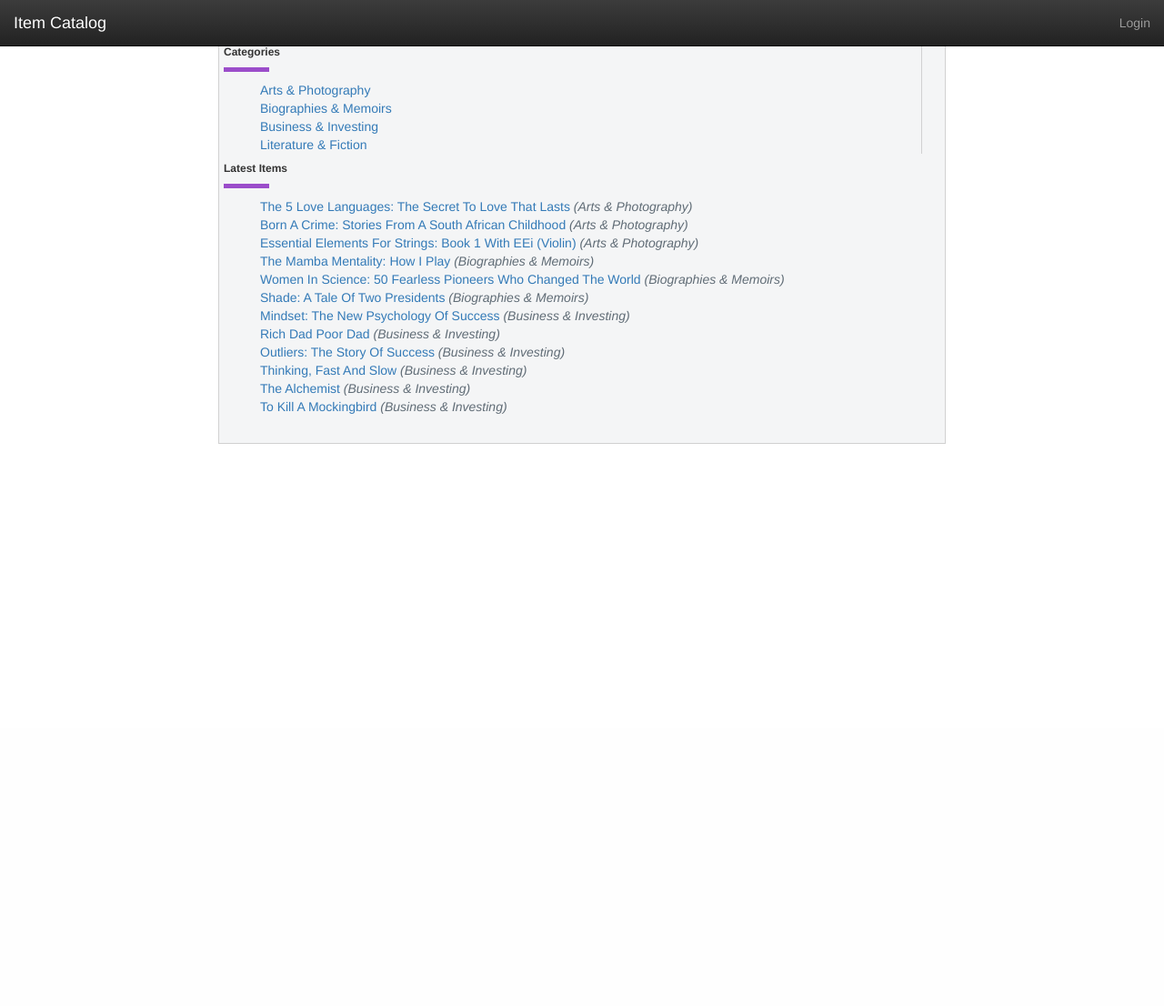
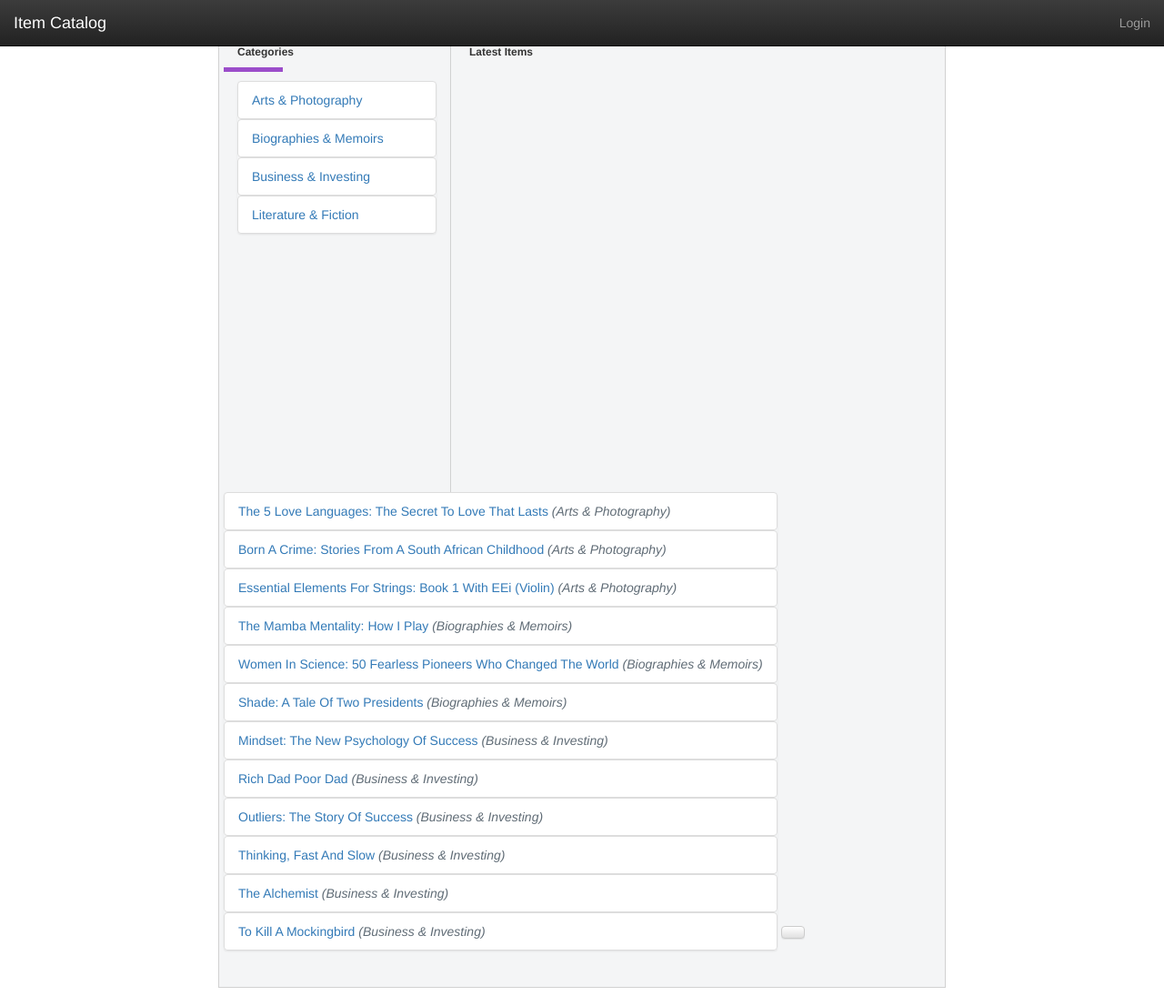
Before and after one commit to SudhanshuTiwari/Item-Catalog-App, a Flask app: page / in a window 1280 px wide. Shown: the whole page at 91% size. Before the commit the page ends 488 px from the top, so only its background shows below. Run offline with Flask 2, Linux system fonts and the light colour scheme; data comes from the database, SQL or seed files in the repository; parts of the project's set-up code (start-up, migrations or seed data) failed here and were passed over; some libraries are stand-ins or nearby versions.

Commit message:
updated Ui for default lanfing page for categaries, added bootstrap components

```diff
--- a/templates/categories.html
+++ b/templates/categories.html
@@ -3,16 +3,16 @@
 {% block content %}
 
 <div class="row">
-		<div class="categories column column-25">
+	<div class="col-sm-3 col-md-2 sidebar categories" style="min-width: 250px; min-height: 500px;">
 			<div class="categories__list">
 					<h6 class="list__header">
 						<span class="header__title">Categories</span>
 						<span class="header__bar"></span>
 					</h6>
-				<ul class="list__items">
+					<ul class="nav nav-sidebar list__items list-group">
 						{% for category in categories %}
 							<a href="{{url_for('showCategory', catalog_id = category.id )}}">
-							<li class="items__item">
+								<li class="items__item list-group-item">
 									<span class="item__name">{{category.name}}</span>
 								</li>
 							</a>
@@ -21,28 +21,36 @@
 					</div>
 	    </div>
 
-		<div class="latest column column-75">
+
+<div class="column column-25">
 	<div class="latest__list">
 		<h6 class="list__header">
 			<span class="header__title">Latest Items</span>
 			<span class="header__bar"></span>
 		</h6>
-				<ul class="list__items">
+		<ul class="list-group" style="display: inline-block;">
 			{% for categoryItem in categoryItems %}
 				<a href="{{url_for('showCategoryItem', catalog_id = categoryItem.category_id ,item_id = categoryItem.id )}}">
-							<li class="items__item">
+					<li class="items__item list-group-item">
 						<span class="item__name">{{categoryItem.name}}</span>
 						<span class="item__type">({{categoryItem.category.name}})</span>
 					</li>
 				</a>
 			{% endfor %}
+
 		</ul>
-
+		<button type="button" class="btn btn-default">
 			{% if 'username' in session %}
 		 <a href="{{url_for('addCategoryItem')}}" class="button u list__add">Add Item</a>
 		 {% endif %}
-			</div>
+	 </button>
+
+		<!-- {% if 'username' in session %}
+			<a href="{{url_for('addCategoryItem')}}" class="button u list__add">Add Item</a>
+		{% endif %} -->
 	</div>
 </div>
 
+</div>
+
 {% endblock %}
```
Also changed, not shown: templates/category.html (+11 -7 lines). Lines whose indentation alone changed are shown as unchanged.
